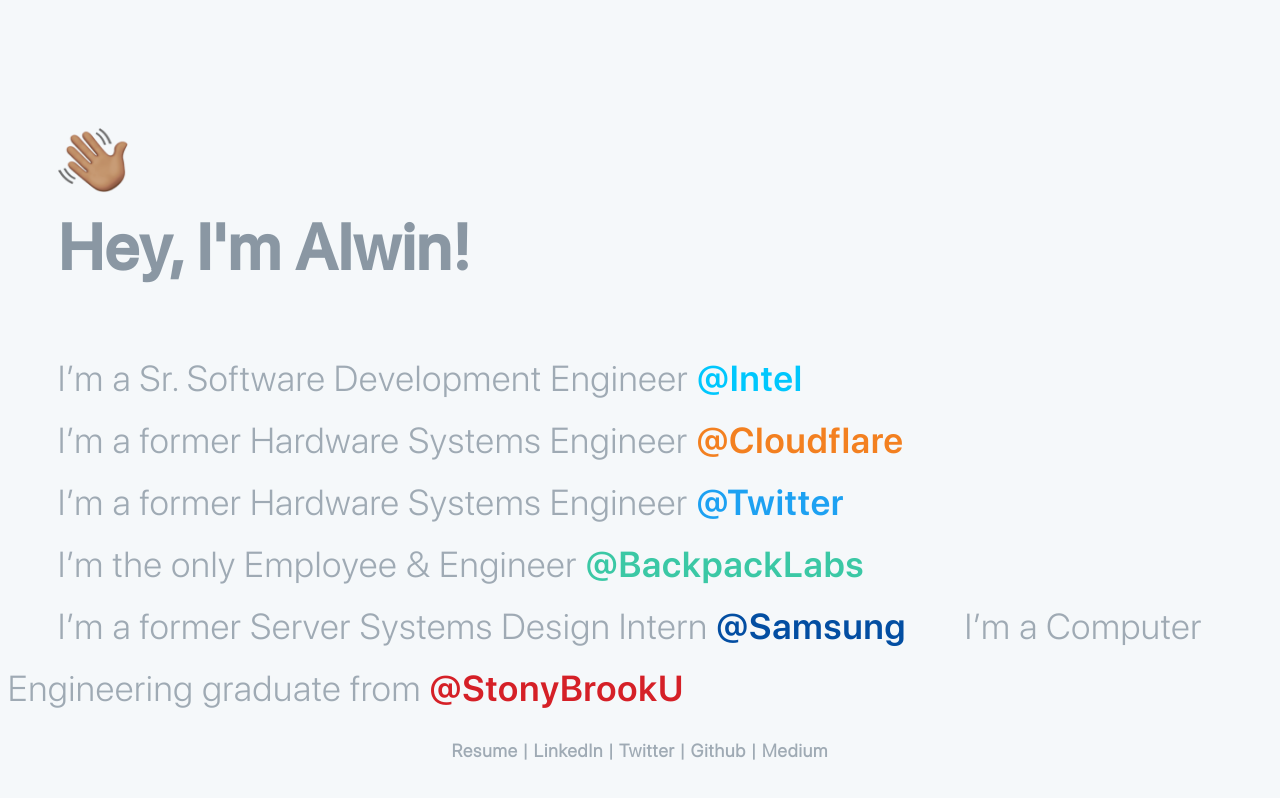
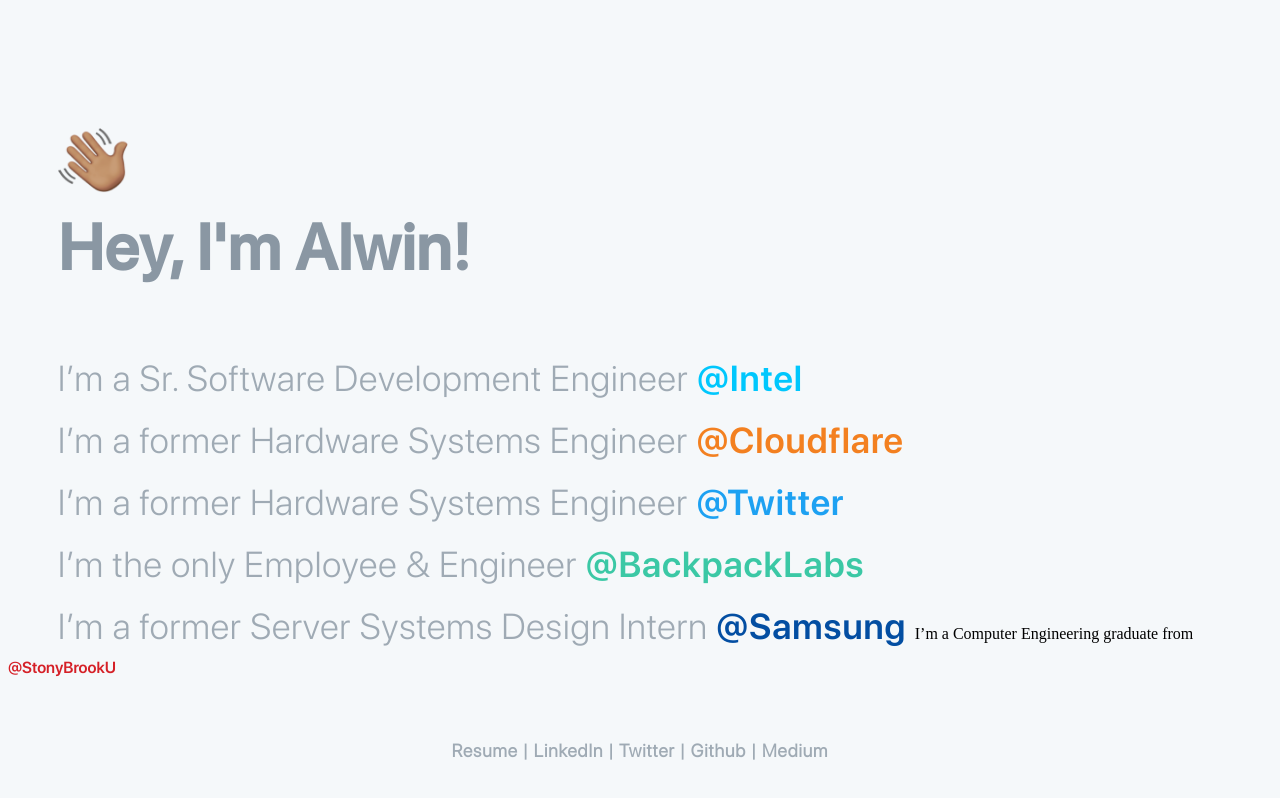
Before and after one commit to alwinj0seph/alwinj0seph.github.io, a plain HTML site: page index.html in a window 1280 px wide. Drawn offline with Linux system fonts and the light colour scheme.

Commit message:
Update home.css

```diff
--- a/css/home.css
+++ b/css/home.css
@@ -189,22 +189,6 @@ a {
     color: rgba(101, 119, 134, 0.6);
     border-radius: 12.1016px;
 }
-.container h8 {
-    margin:0;
-    padding:0;
-    padding-left: 50px;
-    text-align: left;
-    font-family: SFProDisplay-Light;
-    font-style: normal;
-    font-weight: normal;
-    font-size: 36px;
-    line-height: 62px;
-    /* or 172% */
-    letter-spacing: 0.98104px;
-    /* Label / Light / Secondary */
-    color: rgba(101, 119, 134, 0.6);
-    border-radius: 12.1016px;
-}
 
 .footer {
     position: fixed;
```
